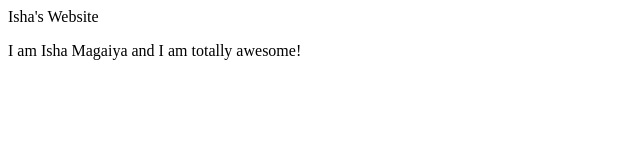
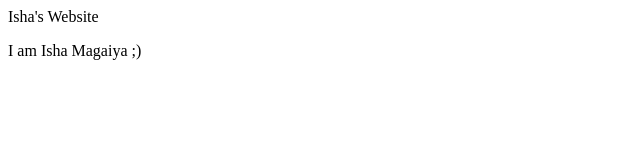
Before and after one commit to IshaMagaiya/website, a plain HTML site: page index.html in a window 1280 px wide. Shown: the whole page, without its empty margins (0-640 px from the left). Drawn offline with Linux system fonts and the light colour scheme.

Commit message:
Make it work.

```diff
--- a/index.html
+++ b/index.html
@@ -8,7 +8,8 @@
     <hl>Isha's Website</hl>
 
     <p>
-     I am Isha Magaiya and I am totally awesome!
+     I am Isha Magaiya ;)
+
     </p>
   </body>
 </html>
```
